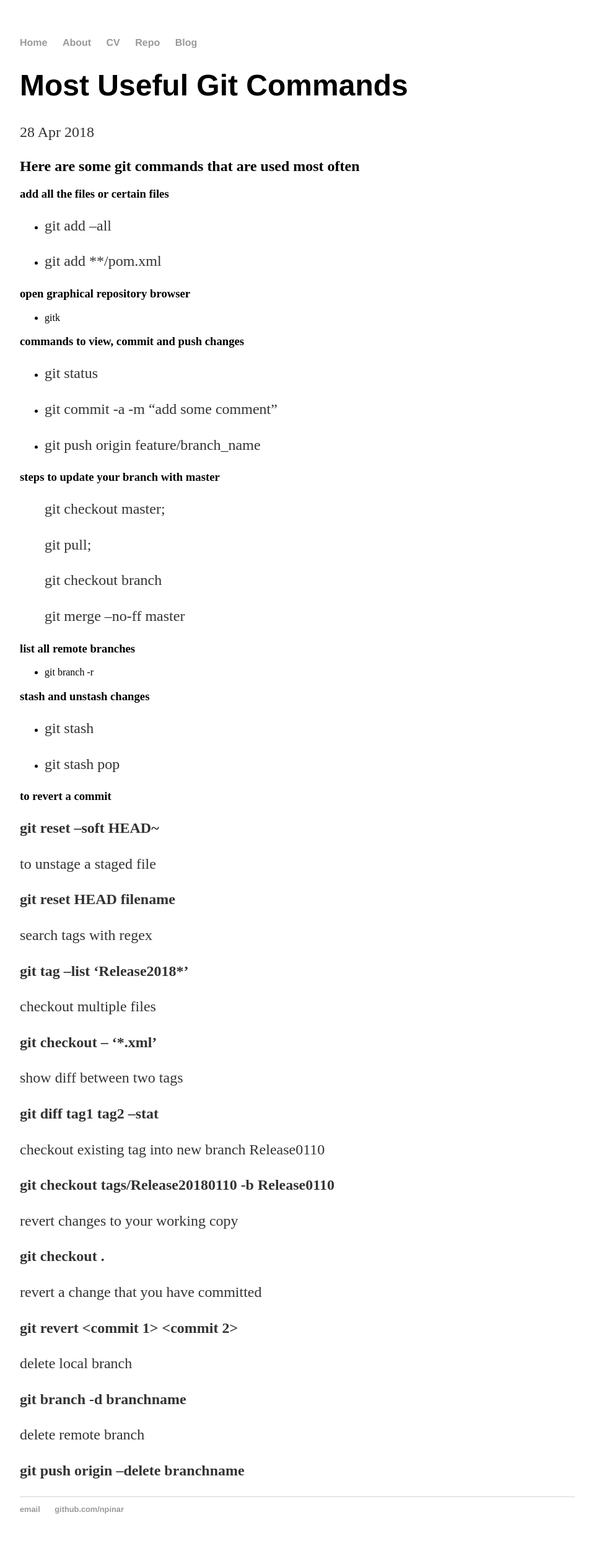
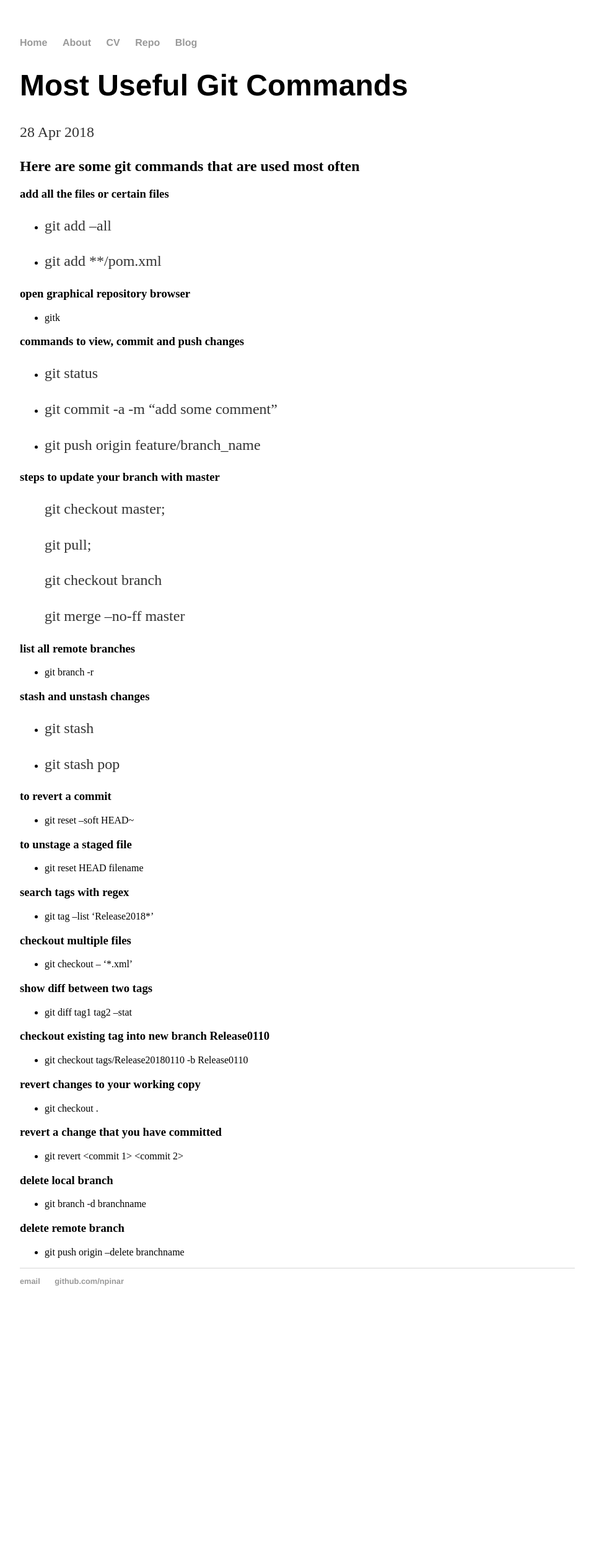
Before and after one commit to npinar/npinar.github.io, a Jekyll site: the page built from _posts/2018-04-28-most-useful-git-commands.md, in a window 1280 px wide. Shown: the whole page at 62% size, without its empty margins (160-1119 px from the left). Built offline with Jekyll 4.4.1, drawn with Linux system fonts in a browser that asks for light colours; after the commit the page ends 2135 px from its top, so only the background shows below that.

Commit message:
Update 2018-04-28-most-useful-git-commands.md

```diff
--- a/_posts/2018-04-28-most-useful-git-commands.md
+++ b/_posts/2018-04-28-most-useful-git-commands.md
@@ -49,60 +49,40 @@ date: 2018-04-28
 
 ### to revert a commit
 
-<b>
-git reset --soft HEAD~
-</b>
+- git reset --soft HEAD~
 
-to unstage a staged file
+### to unstage a staged file
 
-<b>
-git reset HEAD filename
-</b>
+- git reset HEAD filename
 
-search tags with regex
+### search tags with regex
 
-<b>
-git tag --list 'Release2018*'
- </b>
+- git tag --list 'Release2018*'
 
-checkout multiple files
+### checkout multiple files
 
-<b>
-git checkout -- '*.xml'
- </b>
+- git checkout -- '*.xml'
 
-show diff between two tags
+### show diff between two tags
 
-<b>
-git diff tag1 tag2 --stat
- </b>
+- git diff tag1 tag2 --stat
 
-checkout existing tag into new branch Release0110
+### checkout existing tag into new branch Release0110
 
-<b>
-git checkout tags/Release20180110 -b Release0110
- </b>
+- git checkout tags/Release20180110 -b Release0110
 
-revert changes to your working copy
+### revert changes to your working copy
 
-<b>
-git checkout .
- </b>
+- git checkout .
 
-revert a change that you have committed
+### revert a change that you have committed
 
-<b>
-git revert <commit 1> <commit 2>
- </b>
+- git revert <commit 1> <commit 2>
 
-delete local branch
+### delete local branch
 
-<b>
-git branch -d branchname
- </b>
+- git branch -d branchname
 
-delete remote branch
+### delete remote branch
 
-<b>
-git push origin --delete branchname
-</b>
+- git push origin --delete branchname
```
